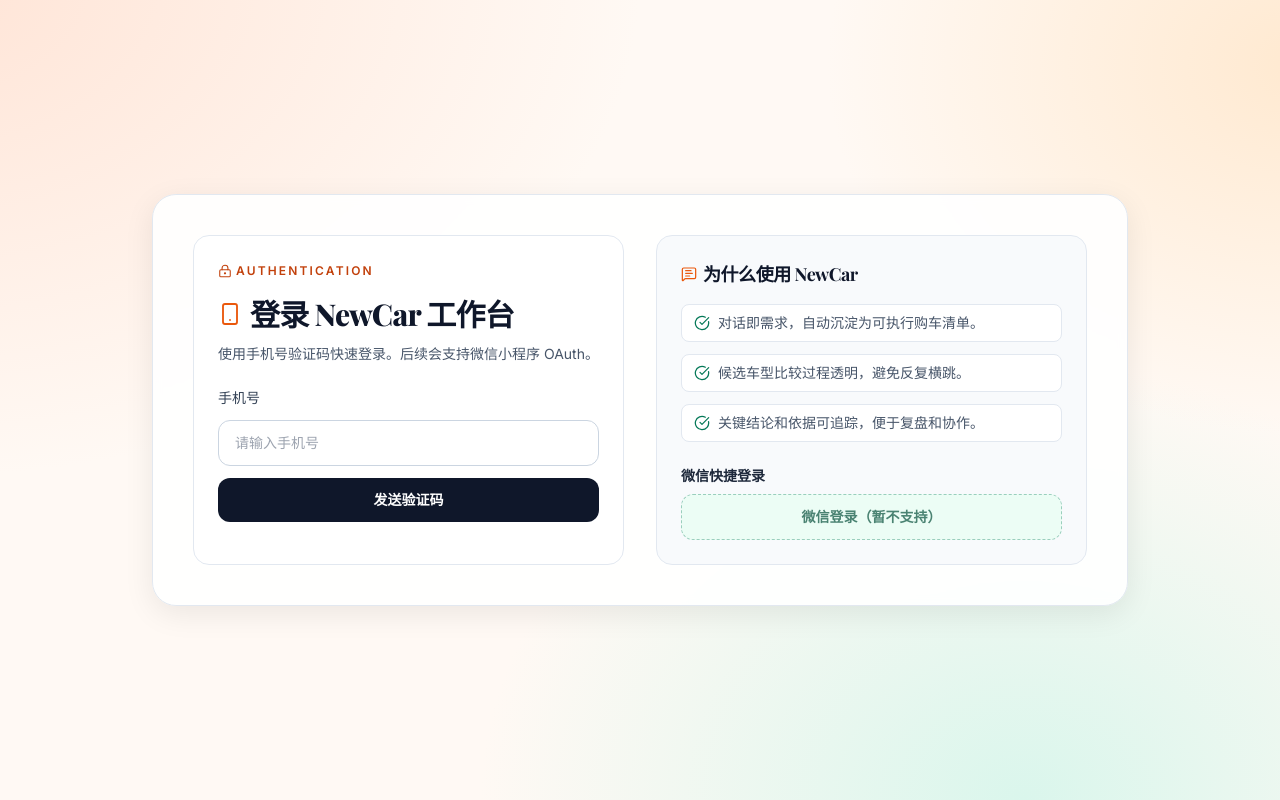
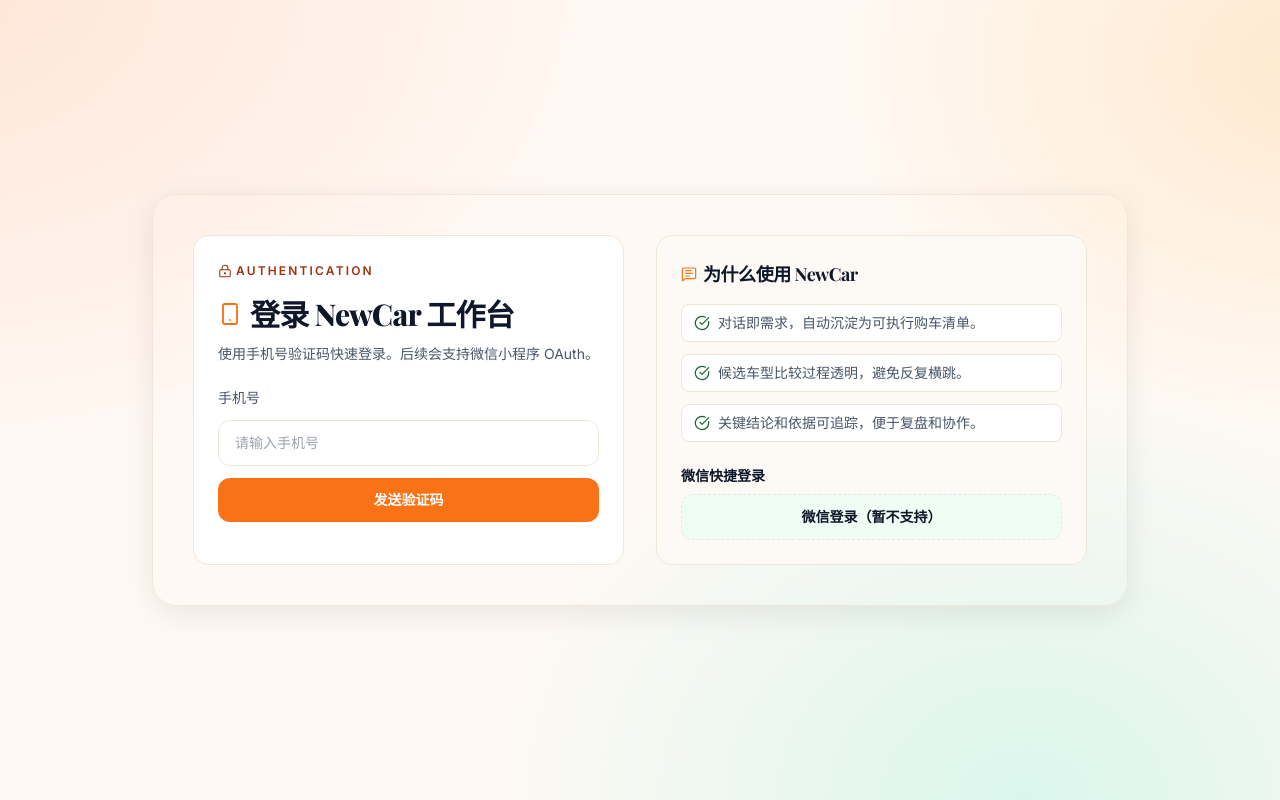
Before and after one commit to StrangeXin/newcar, a Next.js app in the folder apps/web/: page /login in a window 1280 px wide. Built offline with nearby package versions, Linux system fonts and the light colour scheme; no server answers.

Commit message:
fix: replace all hardcoded colors on login page with theme CSS vars

```diff
--- a/apps/web/src/app/globals.css
+++ b/apps/web/src/app/globals.css
@@ -200,38 +200,6 @@
   background-color: var(--surface);
 }
 
-/* Theme remap: convert old sky-* usage to warm/young accent language. */
-.text-sky-700 {
-  color: #c2410c !important;
-}
-
-.text-sky-800 {
-  color: #9a3412 !important;
-}
-
-.bg-sky-50 {
-  background-color: #fff7ed !important;
-}
-
-.bg-sky-100 {
-  background-color: #ffedd5 !important;
-}
-
-.bg-sky-700 {
-  background-color: #c2410c !important;
-}
-
-.bg-sky-600 {
-  background-color: #ea580c !important;
-}
-
-.border-sky-200 {
-  border-color: #fed7aa !important;
-}
-
-.ring-sky-300 {
-  --tw-ring-color: #fdba74 !important;
-}
 
 @media (prefers-reduced-motion: reduce) {
   *,
--- a/apps/web/src/app/login/page.tsx
+++ b/apps/web/src/app/login/page.tsx
@@ -5,17 +5,17 @@
 export default function LoginPage() {
   return (
     <main className="mx-auto flex min-h-screen w-full max-w-5xl items-center px-6 py-12 md:py-16">
-      <div className="grid w-full gap-8 rounded-3xl border border-slate-200 bg-white/90 p-6 shadow-card backdrop-blur-sm md:grid-cols-2 md:p-10">
-        <section className="rounded-2xl border border-slate-200 bg-white p-6">
-          <p className="inline-flex items-center gap-1 text-xs font-semibold uppercase tracking-[0.18em] text-sky-700">
+      <div className="grid w-full gap-8 rounded-3xl border border-[var(--border)] bg-[var(--surface)]/90 p-6 shadow-card backdrop-blur-sm md:grid-cols-2 md:p-10">
+        <section className="rounded-2xl border border-[var(--border)] bg-[var(--surface)] p-6">
+          <p className="inline-flex items-center gap-1 text-xs font-semibold uppercase tracking-[0.18em] text-[var(--accent-text-soft)]">
             <LockKeyhole className="h-3.5 w-3.5" aria-hidden="true" />
             Authentication
           </p>
-          <h1 className="mt-3 inline-flex items-center gap-2 text-3xl font-extrabold text-slate-900">
-            <Smartphone className="h-6 w-6 text-orange-600" aria-hidden="true" />
+          <h1 className="mt-3 inline-flex items-center gap-2 text-3xl font-extrabold text-[var(--text)]">
+            <Smartphone className="h-6 w-6 text-[var(--accent)]" aria-hidden="true" />
             登录 NewCar 工作台
           </h1>
-          <p className="mt-3 text-sm text-slate-600">
+          <p className="mt-3 text-sm text-[var(--text-soft)]">
             使用手机号验证码快速登录。后续会支持微信小程序 OAuth。
           </p>
           <div className="mt-6">
@@ -23,27 +23,27 @@
           </div>
         </section>
 
-        <section className="flex flex-col rounded-2xl border border-slate-200 bg-slate-50 p-6">
-          <h2 className="inline-flex items-center gap-1.5 text-lg font-bold text-slate-900">
-            <MessageSquareText className="h-4 w-4 text-orange-600" aria-hidden="true" />
+        <section className="flex flex-col rounded-2xl border border-[var(--border)] bg-[var(--surface-subtle)] p-6">
+          <h2 className="inline-flex items-center gap-1.5 text-lg font-bold text-[var(--text)]">
+            <MessageSquareText className="h-4 w-4 text-[var(--accent)]" aria-hidden="true" />
             为什么使用 NewCar
           </h2>
-          <ul className="mt-4 space-y-3 text-sm text-slate-600">
-            <li className="inline-flex w-full items-center gap-2 rounded-lg border border-slate-200 bg-white px-3 py-2">
-              <CircleCheckBig className="h-4 w-4 text-emerald-700" aria-hidden="true" />
+          <ul className="mt-4 space-y-3 text-sm text-[var(--text-soft)]">
+            <li className="inline-flex w-full items-center gap-2 rounded-lg border border-[var(--border)] bg-[var(--surface)] px-3 py-2">
+              <CircleCheckBig className="h-4 w-4 text-[var(--success-text)]" aria-hidden="true" />
               对话即需求，自动沉淀为可执行购车清单。
             </li>
-            <li className="inline-flex w-full items-center gap-2 rounded-lg border border-slate-200 bg-white px-3 py-2">
-              <CircleCheckBig className="h-4 w-4 text-emerald-700" aria-hidden="true" />
+            <li className="inline-flex w-full items-center gap-2 rounded-lg border border-[var(--border)] bg-[var(--surface)] px-3 py-2">
+              <CircleCheckBig className="h-4 w-4 text-[var(--success-text)]" aria-hidden="true" />
               候选车型比较过程透明，避免反复横跳。
             </li>
-            <li className="inline-flex w-full items-center gap-2 rounded-lg border border-slate-200 bg-white px-3 py-2">
-              <CircleCheckBig className="h-4 w-4 text-emerald-700" aria-hidden="true" />
+            <li className="inline-flex w-full items-center gap-2 rounded-lg border border-[var(--border)] bg-[var(--surface)] px-3 py-2">
+              <CircleCheckBig className="h-4 w-4 text-[var(--success-text)]" aria-hidden="true" />
               关键结论和依据可追踪，便于复盘和协作。
             </li>
           </ul>
           <div className="mt-6">
-            <p className="mb-2 text-sm font-semibold text-slate-800">微信快捷登录</p>
+            <p className="mb-2 text-sm font-semibold text-[var(--text)]">微信快捷登录</p>
             <WechatLoginButton />
           </div>
         </section>
--- a/apps/web/src/components/auth/OtpForm.tsx
+++ b/apps/web/src/components/auth/OtpForm.tsx
@@ -70,7 +70,7 @@
     <div className="space-y-4">
       {step === 1 ? (
         <form onSubmit={handleSendOtp} className="space-y-3" noValidate>
-          <label className="block text-sm font-medium text-slate-700" htmlFor="phone">
+          <label className="block text-sm font-medium text-[var(--text-soft)]" htmlFor="phone">
             手机号
           </label>
           <input
@@ -83,20 +83,20 @@
             value={phone}
             onChange={(e) => setPhone(e.target.value)}
             placeholder="请输入手机号"
-            className="w-full rounded-xl border border-slate-300 bg-white px-4 py-3 text-sm outline-none ring-sky-300 transition focus:ring-2"
+            className="w-full rounded-xl border border-[var(--border)] bg-[var(--surface)] px-4 py-3 text-sm outline-none ring-[var(--accent-border)] transition focus:ring-2"
           />
           <button
             data-testid="send-otp-button"
             type="submit"
             disabled={loading}
-            className="w-full cursor-pointer rounded-xl bg-slate-900 px-4 py-3 text-sm font-semibold text-white hover:-translate-y-0.5 disabled:cursor-not-allowed disabled:opacity-60"
+            className="w-full cursor-pointer rounded-xl bg-[var(--accent)] px-4 py-3 text-sm font-semibold text-white hover:-translate-y-0.5 disabled:cursor-not-allowed disabled:opacity-60"
           >
             {loading ? '发送中...' : '发送验证码'}
           </button>
         </form>
       ) : (
         <form onSubmit={handleVerifyOtp} className="space-y-3" noValidate>
-          <label className="block text-sm font-medium text-slate-700" htmlFor="otp">
+          <label className="block text-sm font-medium text-[var(--text-soft)]" htmlFor="otp">
             验证码
           </label>
           <input
@@ -108,20 +108,20 @@
             value={otp}
             onChange={(e) => setOtp(e.target.value)}
             placeholder="请输入6位验证码"
-            className="w-full rounded-xl border border-slate-300 bg-white px-4 py-3 text-sm outline-none ring-sky-300 transition focus:ring-2"
+            className="w-full rounded-xl border border-[var(--border)] bg-[var(--surface)] px-4 py-3 text-sm outline-none ring-[var(--accent-border)] transition focus:ring-2"
           />
           <button
             data-testid="verify-otp-button"
             type="submit"
             disabled={loading}
-            className="w-full cursor-pointer rounded-xl bg-slate-900 px-4 py-3 text-sm font-semibold text-white hover:-translate-y-0.5 disabled:cursor-not-allowed disabled:opacity-60"
+            className="w-full cursor-pointer rounded-xl bg-[var(--accent)] px-4 py-3 text-sm font-semibold text-white hover:-translate-y-0.5 disabled:cursor-not-allowed disabled:opacity-60"
           >
             {loading ? '登录中...' : '验证并登录'}
           </button>
           <button
             type="button"
             onClick={() => setStep(1)}
-            className="w-full cursor-pointer rounded-xl border border-slate-300 bg-white px-4 py-3 text-sm font-semibold text-slate-800 hover:border-slate-400"
+            className="w-full cursor-pointer rounded-xl border border-[var(--border)] bg-[var(--surface)] px-4 py-3 text-sm font-semibold text-[var(--text)] hover:border-[var(--border-soft)]"
           >
             返回修改手机号
           </button>
@@ -133,13 +133,13 @@
           id="otp-hint"
           data-testid="otp-hint"
           aria-live="polite"
-          className="rounded-lg bg-amber-50 px-3 py-2 text-xs text-amber-700"
+          className="rounded-lg bg-[var(--warning-muted)] px-3 py-2 text-xs text-[var(--warning-text)]"
         >
           开发环境验证码：{hintOtp}
         </p>
       ) : null}
       {error ? (
-        <p id="otp-error" role="alert" aria-live="assertive" className="text-sm text-red-600">
+        <p id="otp-error" role="alert" aria-live="assertive" className="text-sm text-[var(--error)]">
           {error}
         </p>
       ) : null}
--- a/apps/web/src/components/auth/WechatLoginButton.tsx
+++ b/apps/web/src/components/auth/WechatLoginButton.tsx
@@ -6,7 +6,7 @@
       type="button"
       disabled
       aria-disabled="true"
-      className="w-full rounded-xl border border-dashed border-emerald-700/35 bg-emerald-50 px-4 py-3 text-sm font-semibold text-emerald-900/70"
+      className="w-full rounded-xl border border-dashed border-[var(--success-text)]/35 bg-[var(--success-muted)] px-4 py-3 text-sm font-semibold text-[var(--success-text)]/70"
       title="微信 OAuth 需要小程序环境"
     >
       微信登录（暂不支持）
```
